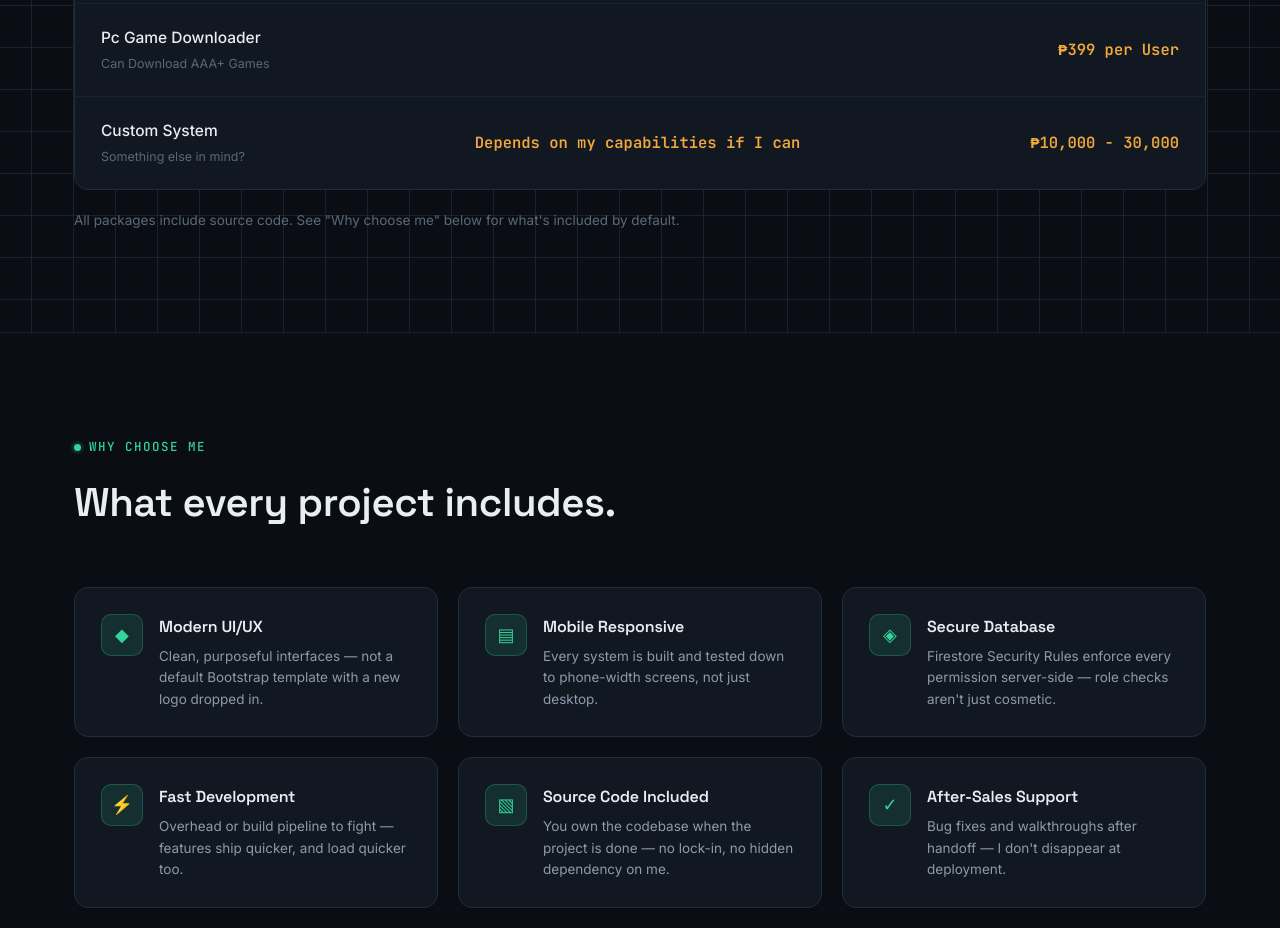
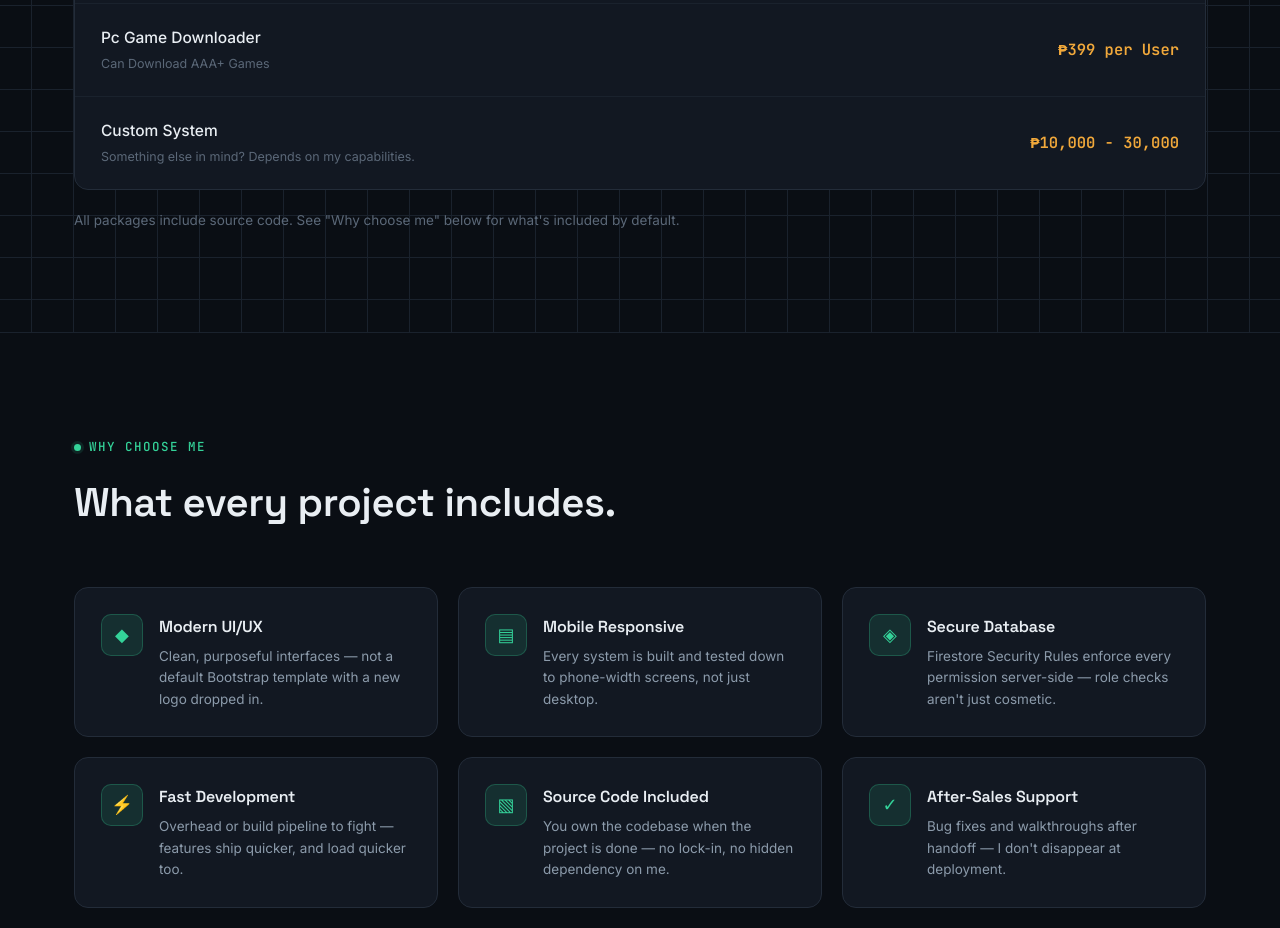
Before and after one commit to JohnArmanCabalfin/johnarman-portfolio, a plain HTML site: page index.html in a window 1280 px wide. Shown: the part 5300-6228 px from the top of the page. Drawn offline with Linux system fonts and the light colour scheme.

Commit message:
Update index.html

```diff
--- a/index.html
+++ b/index.html
@@ -265,8 +265,7 @@
         <span class="price-val">₱399 per User</span>
       </div>
       <div class="price-row">
-        <span class="price-name">Custom System<span class="sub">Something else in mind?</span></span>
-        <span class="price-val">Depends on my capabilities if I can</span>
+        <span class="price-name">Custom System<span class="sub">Something else in mind? Depends on my capabilities.</span></span>
         <span class="price-val">₱10,000 - 30,000</span>
       </div>
     </div>
```
